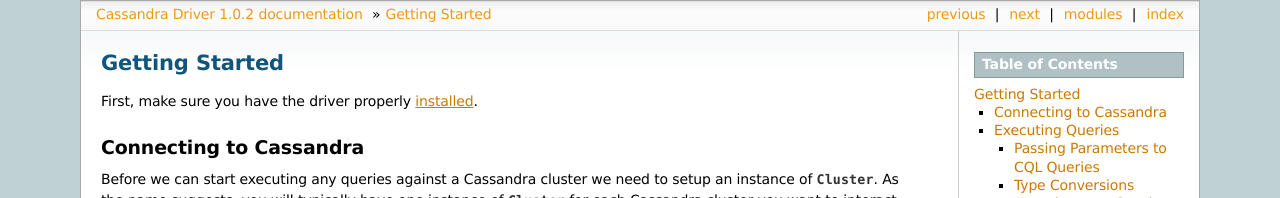
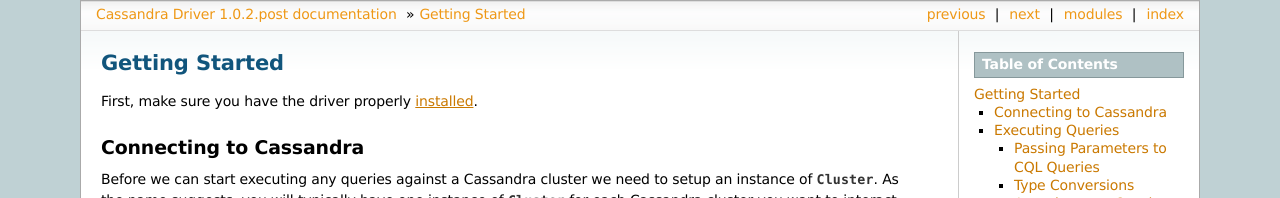
Before and after one commit to datastax/python-driver, a Sphinx documentation site: the page built from docs/getting_started.rst, in a window 1280 px wide and 900 px high. Shown: the top 198 px of the window. Built offline with Sphinx 7.4.7, drawn with Linux system fonts in a browser that asks for light colours; pages that are not in the unit, such as notebooks, are missing from menus; some of the changed text lies outside the part shown.

Commit message:
Minor doc fixes, raise version to 1.0.2.post

```diff
--- a/cassandra/__init__.py
+++ b/cassandra/__init__.py
@@ -9,7 +9,7 @@
 logging.getLogger('cassandra').addHandler(NullHandler())
 
 
-__version_info__ = (1, 0, 2)
+__version_info__ = (1, 0, 2, 'post')
 __version__ = '.'.join(map(str, __version_info__))
 
 
--- a/docs/api/cassandra/query.rst
+++ b/docs/api/cassandra/query.rst
@@ -25,5 +25,3 @@
    :members:
 
 .. autoexception:: TraceUnavailable
-
-.. autoexception:: InvalidParameterTypeError
--- a/docs/getting_started.rst
+++ b/docs/getting_started.rst
@@ -121,9 +121,7 @@
         ("John O'Reilly", 42, uuid.uuid1())
     )
 
-It is translated to the following CQL query:
-
-.. code-block::
+It is translated to the following CQL query::
 
     INSERT INTO users (name, credits, user_id)
     VALUES ('John O''Reilly', 42, 2644bada-852c-11e3-89fb-e0b9a54a6d93)
```
